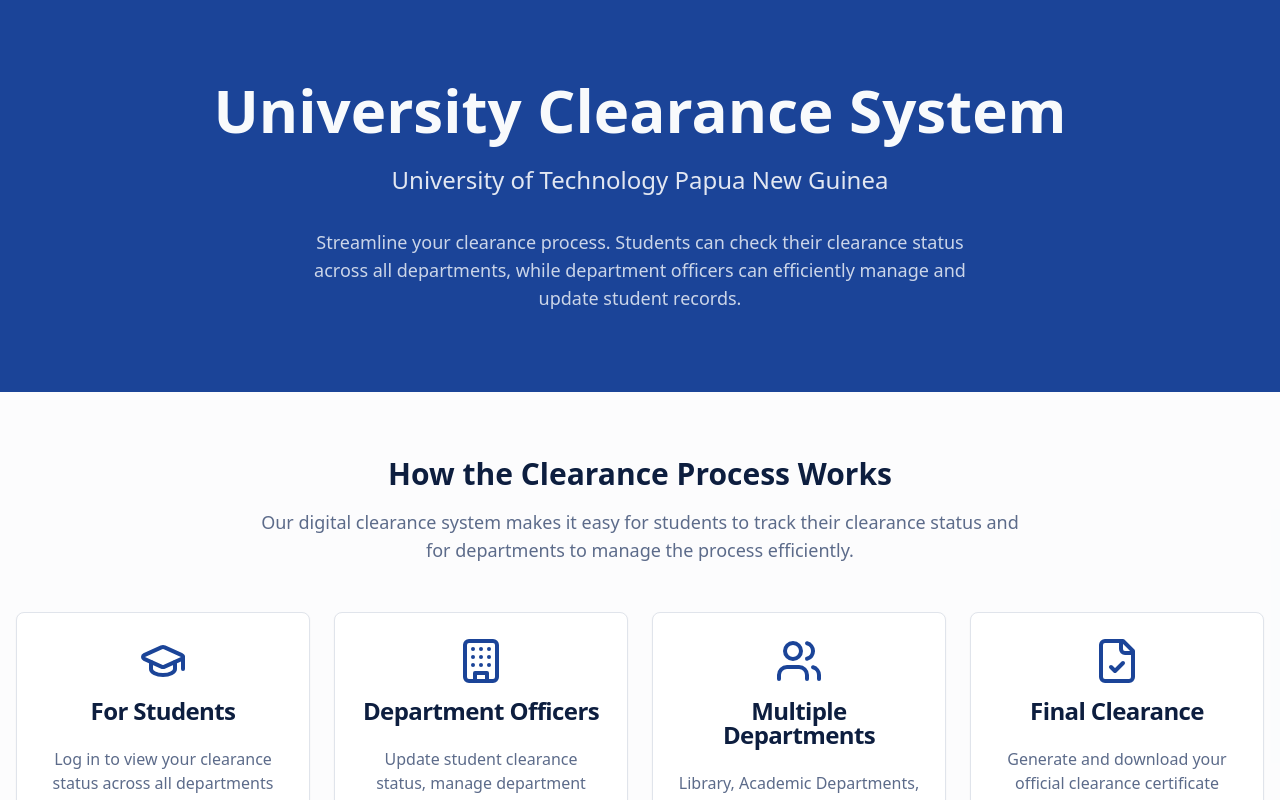
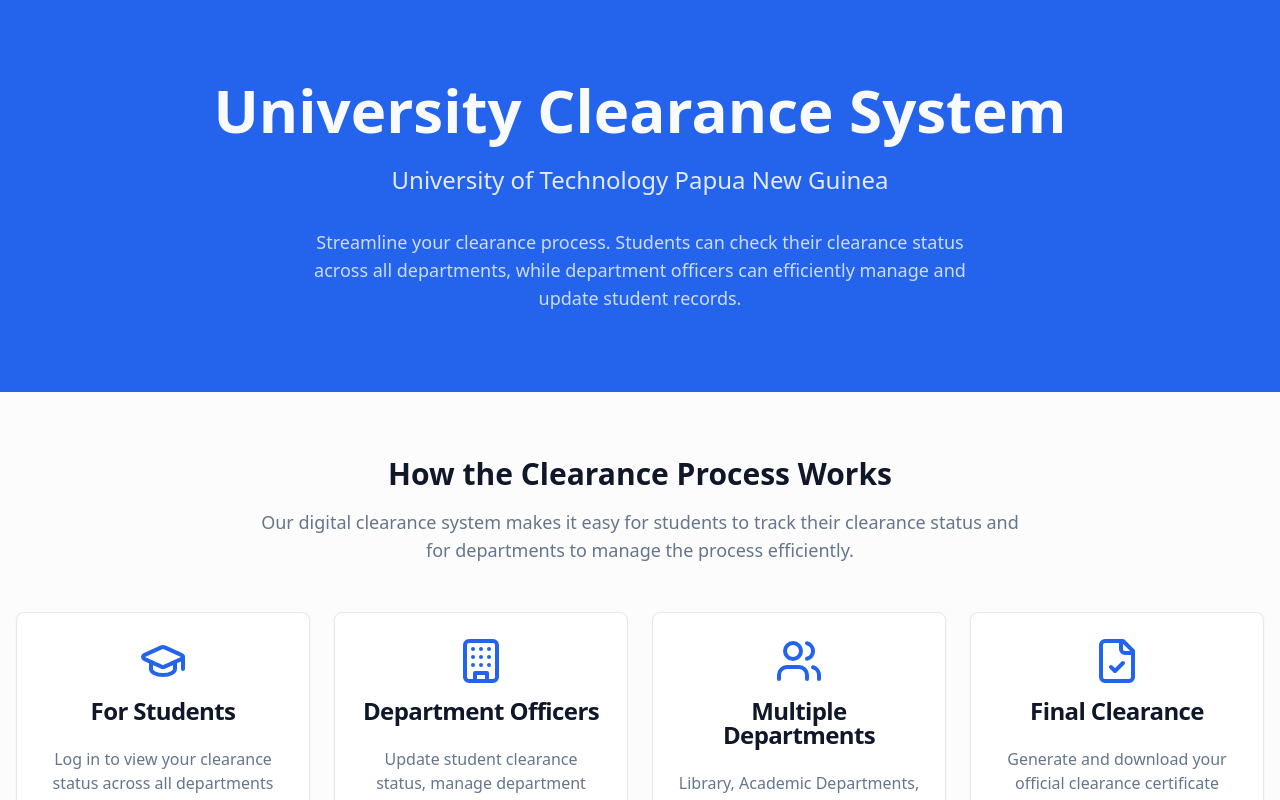
Before and after one commit to 23302610sole/clear-path-png, a React (Vite) app: page / in a window 1280 px wide. Shown: the top 800 px of the page. Built offline with nearby package versions, Linux system fonts and the light colour scheme.

Commit message:
Revert color theme

```diff
--- a/src/index.css
+++ b/src/index.css
@@ -9,50 +9,50 @@ All colors MUST be HSL.
 @layer base {
   :root {
     --background: 0 0% 100%;
-    --foreground: 220 65% 15%;
+    --foreground: 222 47% 11%;
 
     --card: 0 0% 100%;
-    --card-foreground: 220 65% 15%;
+    --card-foreground: 222 47% 11%;
 
     --popover: 0 0% 100%;
-    --popover-foreground: 220 65% 15%;
+    --popover-foreground: 222 47% 11%;
 
-    --primary: 220 70% 35%;
+    --primary: 221 83% 53%;
     --primary-foreground: 210 40% 98%;
 
-    --secondary: 220 45% 95%;
-    --secondary-foreground: 220 70% 35%;
+    --secondary: 220 14% 96%;
+    --secondary-foreground: 222 47% 11%;
 
-    --muted: 220 20% 96%;
-    --muted-foreground: 220 20% 45%;
+    --muted: 220 14% 96%;
+    --muted-foreground: 215 16% 47%;
 
-    --accent: 45 95% 55%;
-    --accent-foreground: 220 65% 15%;
+    --accent: 220 14% 96%;
+    --accent-foreground: 222 47% 11%;
 
     --destructive: 0 84.2% 60.2%;
     --destructive-foreground: 210 40% 98%;
 
-    --border: 220 20% 90%;
-    --input: 220 20% 90%;
-    --ring: 220 70% 35%;
+    --border: 220 13% 91%;
+    --input: 220 13% 91%;
+    --ring: 221 83% 53%;
 
     --radius: 0.5rem;
 
-    --sidebar-background: 220 65% 98%;
+    --sidebar-background: 0 0% 98%;
 
-    --sidebar-foreground: 220 50% 25%;
+    --sidebar-foreground: 222 47% 11%;
 
-    --sidebar-primary: 220 70% 35%;
+    --sidebar-primary: 221 83% 53%;
 
     --sidebar-primary-foreground: 210 40% 98%;
 
-    --sidebar-accent: 45 90% 92%;
+    --sidebar-accent: 220 14% 96%;
 
-    --sidebar-accent-foreground: 220 70% 35%;
+    --sidebar-accent-foreground: 222 47% 11%;
 
-    --sidebar-border: 220 20% 88%;
+    --sidebar-border: 220 13% 91%;
 
-    --sidebar-ring: 45 95% 55%;
+    --sidebar-ring: 221 83% 53%;
 
     /* Status Colors */
     --success: 142.1 76.2% 36.3%;
@@ -62,41 +62,41 @@ All colors MUST be HSL.
   }
 
   .dark {
-    --background: 220 65% 8%;
+    --background: 222 47% 11%;
     --foreground: 210 40% 98%;
 
-    --card: 220 55% 12%;
+    --card: 222 47% 11%;
     --card-foreground: 210 40% 98%;
 
-    --popover: 220 55% 12%;
+    --popover: 222 47% 11%;
     --popover-foreground: 210 40% 98%;
 
-    --primary: 45 95% 55%;
-    --primary-foreground: 220 65% 15%;
+    --primary: 217 91% 60%;
+    --primary-foreground: 222 47% 11%;
 
-    --secondary: 220 40% 20%;
+    --secondary: 217 33% 17%;
     --secondary-foreground: 210 40% 98%;
 
-    --muted: 220 30% 18%;
-    --muted-foreground: 220 10% 65%;
+    --muted: 223 47% 11%;
+    --muted-foreground: 215 20% 65%;
 
-    --accent: 45 90% 50%;
-    --accent-foreground: 220 65% 15%;
+    --accent: 216 34% 17%;
+    --accent-foreground: 210 40% 98%;
 
     --destructive: 0 62.8% 50%;
     --destructive-foreground: 210 40% 98%;
 
-    --border: 220 30% 18%;
-    --input: 220 30% 18%;
-    --ring: 45 95% 55%;
-    --sidebar-background: 220 65% 10%;
-    --sidebar-foreground: 210 40% 95%;
-    --sidebar-primary: 45 95% 55%;
-    --sidebar-primary-foreground: 220 65% 15%;
-    --sidebar-accent: 220 50% 18%;
-    --sidebar-accent-foreground: 210 40% 95%;
-    --sidebar-border: 220 30% 18%;
-    --sidebar-ring: 45 95% 55%;
+    --border: 217 33% 17%;
+    --input: 217 33% 17%;
+    --ring: 224 76% 48%;
+    --sidebar-background: 222 47% 11%;
+    --sidebar-foreground: 210 40% 98%;
+    --sidebar-primary: 217 91% 60%;
+    --sidebar-primary-foreground: 222 47% 11%;
+    --sidebar-accent: 217 33% 17%;
+    --sidebar-accent-foreground: 210 40% 98%;
+    --sidebar-border: 217 33% 17%;
+    --sidebar-ring: 217 91% 60%;
 
     /* Status Colors - Dark Mode */
     --success: 142.1 70.6% 45.3%;
```
